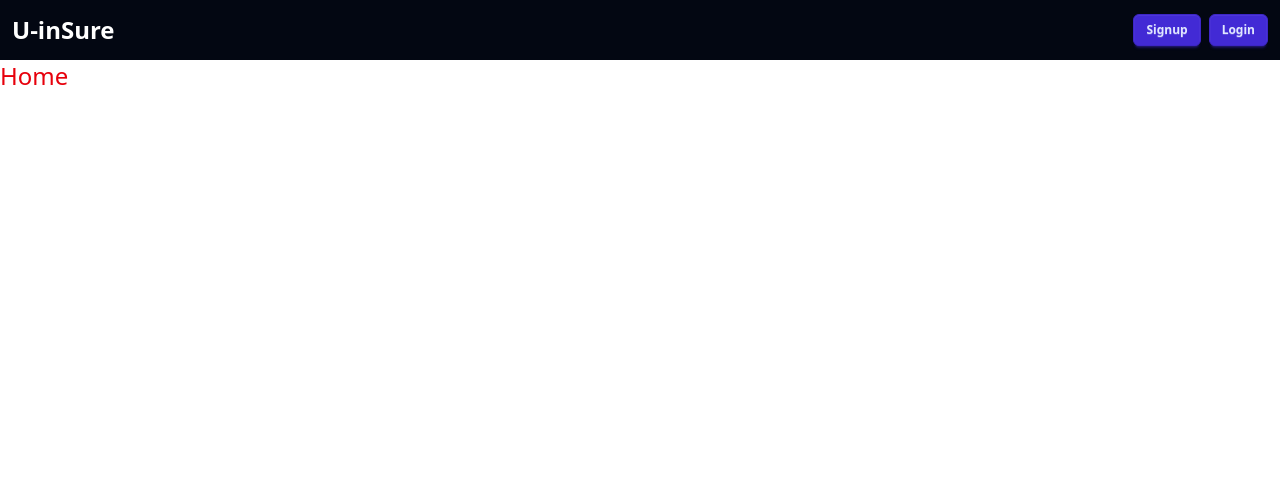
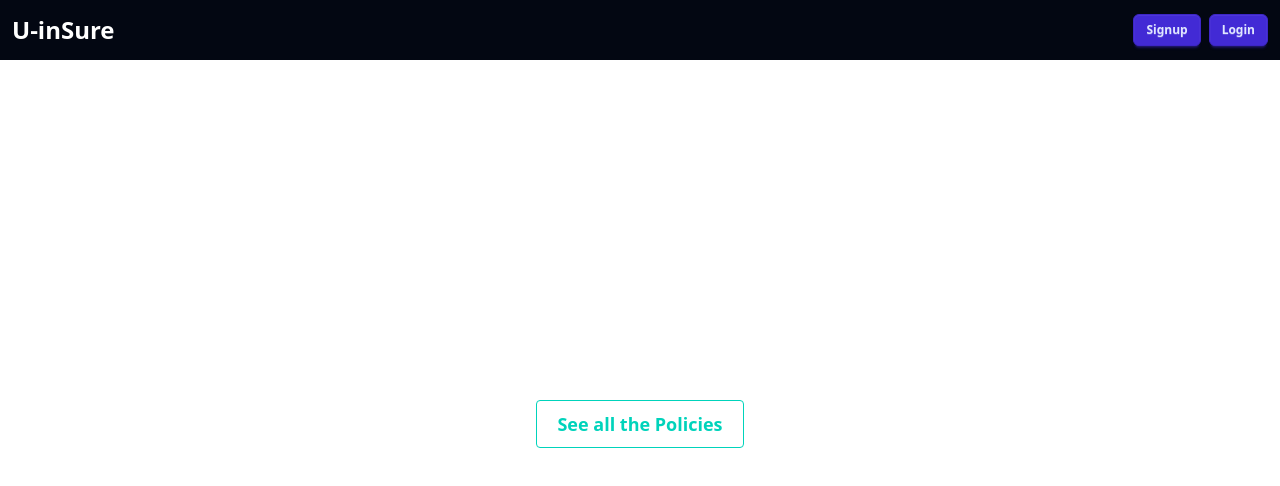
Before and after one commit to Shivakant02/client_cms, a React (Vite) app: page / in a window 1280 px wide. Shown: the top 486 px of the page. Built offline with nearby package versions, Linux system fonts and the light colour scheme.

Commit message:
add home page

```diff
--- a/src/pages/Home.jsx
+++ b/src/pages/Home.jsx
@@ -1,7 +1,9 @@
+import { Link } from "react-router-dom"
+
 function Home() {
   return (
-    <div className=" text-2xl text-red-600">
-        <h1>Home</h1>
+    <div className="flex justify-center items-center h-[calc(100vh-72px)]">
+        <button className="btn btn-accent btn-outline btn-lg"><Link to="/policies">See all the Policies</Link></button>
     </div>
   )
 }
```
